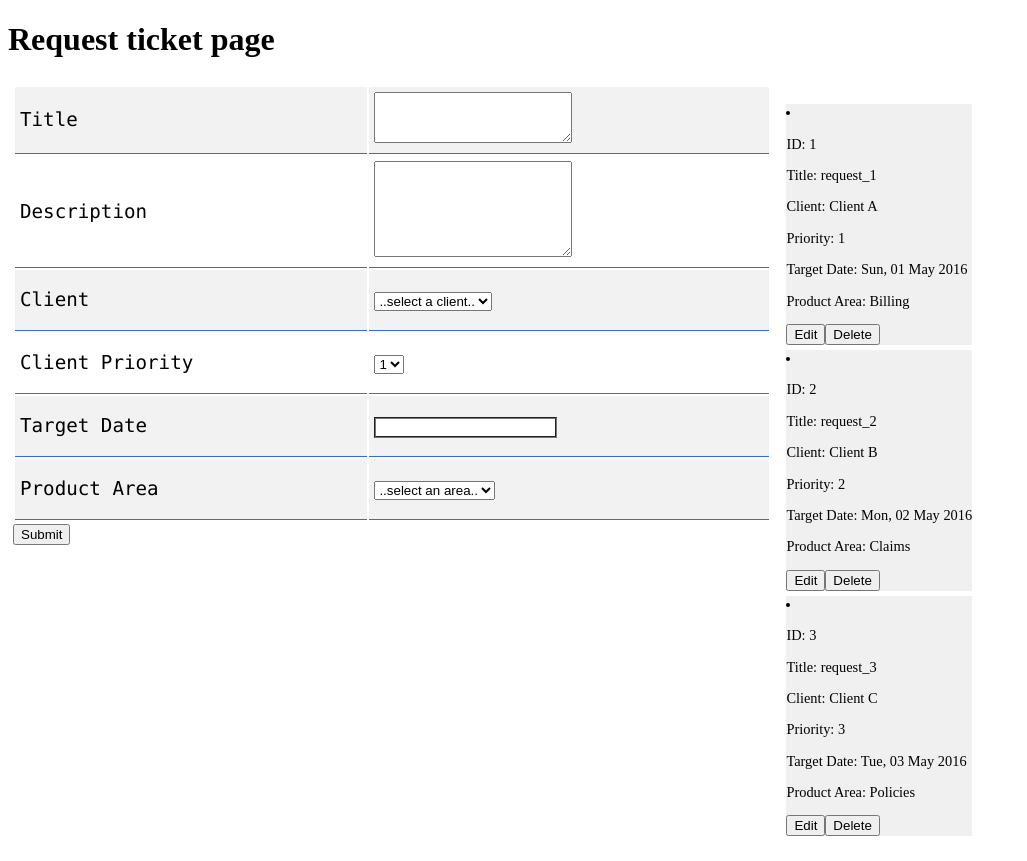
After one commit to vad2der/Feature_Request, a Flask app: page / in a window 1280 px wide. The commit adds this page. Shown: the whole page, without its empty margins (0-1027 px from the left). Run offline with Flask 2, Linux system fonts and the light colour scheme; data comes from the database, SQL or seed files in the repository; both versions use the stored data as it was after the commit; some libraries are stand-ins or nearby versions.

Commit message:
half implemented main page for the app. TODO: develop delete, update functions; implement logic to tackle priorities on back-side. functions are prepared - just use them

```diff
--- a/app.py
+++ b/app.py
@@ -4,19 +4,70 @@ currently it is a layer to call for db manupulations through dbObject layer
 """
 from models import ClientName, ProductArea
 import dbObject as db
-from flask import Flask, Request, render_template, flash, url_for
+from flask import Flask, request, Request, render_template, flash, url_for, jsonify
 from flask_restful import reqparse, abort, Api, Resource, fields, marshal_with
 
 
 app = Flask(__name__)
 api = Api(app)
 
+ticket_fields = {"id": fields.Integer,
+                 "title": fields.String,
+                 "description": fields.String,
+                 "client": fields.String,
+                 "client_priority": fields.Integer,
+                 "target_date": fields.DateTime,
+                 "ticket_url": fields.String,
+                 "product_area": fields.String}
+
 
 class FeatureRequest_api(Resource):
-    def get(self):
+    """
+    REST class for Reature request operations
+    """
+    @marshal_with(ticket_fields)
+    def get(self, param):
+        """
+        function for GET method
+        :param param:
+        :return:
+        """
+        if param == "all":
+            return db.get_all()
+
+    def post(self, param):
+        """
+        function for POST method
+        :param param:
+        :return:
+        """
+        if param =="new":
+            db.insert_new(title=request.form.get('title'),
+                          description=request.form.get('description'),
+                          client=request.form.get('client'),
+                          client_priority=request.form.get('client_priority'),
+                          target_date=request.form.get('target_date'),
+                          url_root=request.form.get('url_root'),
+                          product_area=request.form.get('product_area'))
+        return '', 201
+
+    def delete(self):
         pass
 
-    def post(self):
+    def update(self):
+        pass
+
+
+class Utils_api(Resource):
+    def get(self, param):
+        if param == "client_list":
+            return db.get_client_list()
+        if param == "possible_priorities":
+            return db.get_possible_priorities()
+        if param == "production_areas":
+            return db.get_production_area_list()
+
+    def post(self, param):
        pass
 
     def delete(self):
@@ -35,10 +86,14 @@ def requests_and_tickets():
 # ticket page
 @app.route('/ticket/<int:ticket_id>')
 def ticket(ticket_id):
-    ticket = db.get_requests_by_id_list([ticket_id])[0]
-    return render_template('ticket.html', ticket=ticket)
+    if ticket_id in db.get_all_ticket_ids():
+        ticket = db.get_requests_by_id_list([ticket_id])[0]
+        return render_template('ticket.html', ticket=ticket)
+    else:
+        return render_template('404ticket.html', ticket_id=ticket_id)
 
 api.add_resource(FeatureRequest_api, '/api/ticket/<param>')
+api.add_resource(Utils_api, '/api/<param>')
 
 
 def get_root_url():
@@ -55,7 +110,7 @@ if __name__ == "__main__":
     # will drop existing and create new tables
     db.create_tables()
     # test entries
-    db.insert_new("request_1", "description for request 1", ClientName.CLIENT_A, 1, '2016 05 01', get_root_url(), ProductArea.BILLING)
-    db.insert_new("request_2", "description for request 2", ClientName.CLIENT_B, 2, '2016 05 02', get_root_url(), ProductArea.CLAIM)
-    db.insert_new("request_3", "description for request 3", ClientName.CLIENT_C, 3, '2016 05 03', get_root_url(), ProductArea.POLICIES)
+    db.insert_new("request_1", "description for request 1", ClientName.CLIENT_A, 1, 'Sun, 01 May 2016', get_root_url(), ProductArea.BILLING)
+    db.insert_new("request_2", "description for request 2", ClientName.CLIENT_B, 2, 'Mon, 02 May 2016', get_root_url(), ProductArea.CLAIM)
+    db.insert_new("request_3", "description for request 3", ClientName.CLIENT_C, 3, 'Tue, 03 May 2016', get_root_url(), ProductArea.POLICIES)
     app.run(debug=True)
--- a/requirements.txt
+++ b/requirements.txt
@@ -1,8 +1,13 @@
+aniso8601==1.1.0
 enum==0.4.6
 Flask==0.10.1
+Flask-RESTful==0.3.5
 Flask-SQLAlchemy==2.1
 itsdangerous==0.24
 Jinja2==2.8
 MarkupSafe==0.23
+python-dateutil==2.5.2
+pytz==2016.3
+six==1.10.0
 SQLAlchemy==1.0.12
 Werkzeug==0.11.5
--- /dev/null
+++ b/static/scripts.js
@@ -0,0 +1,185 @@
+$client_drop_down = $('#client_drop_down');
+$possible_priorities = $('#possible_priorities');
+$production_area_drop_down = $('#production_area_drop_down');
+$ticket_list = $('#ticket_list');
+
+var ticketTemplate = "<li>"+
+                        "<p>ID: {{id}}</p>"+
+	                    "<p>Title: {{title}}</p>"+
+	                    "<p>Client: {{client}}</p>"+
+	                    "<p>Priority: {{client_priority}}</p>"+
+	                    "<p>Target Date: {{target_date}}</p>"+
+	                    "<p>Product Area: {{product_area}}</p>"+
+	                    "<button id='edit' data-id='{{id}}'>Edit</Button><button id='delete' data-id='{{id}}'>Delete</Button>"
+	                 "</li>";
+
+// function to fill drop down menu with possible client names
+var get_client_list = function() {
+     $.ajax({
+        type: 'GET',
+	    url: '/api/client_list',
+	    success: function(clients) {
+	        $client_drop_down.find('option').remove();
+	        $client_drop_down.append('<option disabled selected>..select a client..</option>');
+	        $.each(eval(clients), function (i, client){
+	            $client_drop_down.append('<option value="' + client + '">' + client + '</option>')
+	        });
+	    }
+	 })
+}
+// listener to fill client names into drop down menu
+$(window).load(get_client_list);
+
+
+// function to show and fill priority drop down
+var get_possible_priorities = function() {
+     $.ajax({
+        type: 'GET',
+	    url: '/api/possible_priorities',
+	    success: function(priorities) {
+	        $possible_priorities.find('option').remove();
+	        $.each(eval(priorities), function (i, priority){
+	            $possible_priorities.append('<option value="' + priority + '">' + priority + '</option>')
+	        });
+	    }
+	 })
+}
+// listener to fill priority drop down
+$(window).load(get_possible_priorities);
+
+// date picker
+$('#date').datepicker({ dateFormat: 'D, d M yy', minDate: 0, maxDate: '+1y', showAnim: 'show'});
+
+
+// production area drop down
+var get_production_areas = function() {
+     $.ajax({
+        type: 'GET',
+	    url: '/api/production_areas',
+	    success: function(areas) {
+	        $production_area_drop_down.find('option').remove();
+	        $production_area_drop_down.append('<option disabled selected>..select an area..</option>');
+	        $.each(eval(areas), function (i, area){
+	            $production_area_drop_down.append('<option value="' + area + '">' + area + '</option>')
+	        });
+	    }
+	 })
+}
+// listener to fill prod area drop down menu
+$(window).load(get_production_areas);
+
+// helper to show buttons
+var show_proper_buttons = function(){
+    if ($('#ticket_id').val().length > 0){
+        $('#submit').hide();
+        $('#update').show();
+    } else{
+        $('#submit').show();
+        $('#update').hide();
+    }
+}
+// listener to trigger show_proper_buttons
+$('#id').change(show_proper_buttons);
+
+var check_fields = function (object){
+    var check = true;
+    if ($('#ticket_title').val().length == 0){
+        check = false;
+        $('#ticket_title').toggle("bounce", {times: 2});
+        $('#ticket_title').show(50);
+    }
+    if ($('#ticket_description').val().length == 0){
+        check = false
+        $('#ticket_description').toggle("bounce", {times: 2});
+        $('#ticket_description').show(50);
+    }
+    if($('#client_drop_down').val() == null || $('#client_drop_down').val() == '..select a client..'){
+        $('#client_drop_down').toggle("bounce", {times: 2});
+        $('#client_drop_down').show(50);
+    }
+    if ($('#date').val().length == 0){
+        $('#date').toggle("bounce", {times: 2});
+        $('#date').show(50);
+    }
+    if($('#production_area_drop_down').val() == null || $('#production_area_drop_down').val() == '..select an area..'){
+        $('#production_area_drop_down').toggle("bounce", {times: 2});
+        $('#production_area_drop_down').show(50);
+    }
+}
+
+//function to insert a new ticket
+var insert_new_ticket = function(){
+    var d = $('#date').val();
+    var a = JSON.stringify(d).slice(1,4);
+    var day = JSON.stringify(d).slice(6,8);
+    var mm = JSON.stringify(d).slice(9,12);
+    var yy = JSON.stringify(d).slice(13, 17);
+    //alert('wd: '+a+', d: '+day+', m: '+mm+', y: '+yy)
+    var date = a+', '+day+' '+mm+' '+yy;
+    var new_request={
+        title: $('#ticket_title').val(),
+        description: $('#ticket_description').val(),
+        client: $('#client_drop_down').val(),
+        client_priority: $('#possible_priorities').val(),
+        target_date: date,
+        product_area: $('#production_area_drop_down').val(),
+        url_root: window.location.hostname
+    };
+    if(check_fields(new_request)){
+        $.ajax({
+			type: 'POST',
+			url: '/api/ticket/new',
+			data: new_request,
+			success: function() {
+				$('#ticket_title').empty();
+				$('#ticket_description').empty();
+				$('#date').empty();
+				get_client_list();
+				get_possible_priorities();
+				get_production_areas();
+				get_existing_tickets();
+			},
+			error: function() {
+				alert('Error inserting new request');
+			}
+		});
+	} else {
+	    alert('All fields should be filled');
+	}
+}
+$('#submit').click(insert_new_ticket);
+
+// fuction to  transfert data from li to form
+var transferDataToEdit = function(li){
+    //TODO: populate data
+    //alert(li);
+    $('#ticket_id').closest('tr').show(50);
+    //$('#ticket_id').val(li.find('#id').html())
+    //$('#ticket_title').val(li.find('#title').html());
+    $('#ticket_url').closest('tr').show(50);
+}
+
+$('#ticket_list').delegate('#edit', 'click', function(){
+    $li = $(this).closest('li');
+     transferDataToEdit($li);
+});
+
+// function to list existing entries
+var get_existing_tickets = function(){
+     $.ajax({
+        type: 'GET',
+	    url: '/api/ticket/all',
+	    success: function(tickets) {
+	        $ticket_list.empty();
+	        $.each(tickets, function (i, ticket){
+	            ticket.target_date = ticket.target_date.slice(0,17)
+	            $ticket_list.append(Mustache.render(ticketTemplate, ticket))
+	        });
+	    }
+	 })
+}
+$(window).load(get_existing_tickets);
+// function to edit an existing entry
+
+
+//function to remove an existing entry
--- a/static/style.css
+++ b/static/style.css
@@ -1,6 +1,8 @@
 table {
     width: 100%;
     font-family: "Lucida Console";
+    z-index: 1;
+    background-color: white;
 }
 
 tr, td {
@@ -8,9 +10,50 @@ tr, td {
 }
 
 tr:nth-child(even) {background-color: #f2f2f2}
-tr:hover {background-color: #99ccff}
+
 
 td {
     height: 50px;
     vertical-align: center;
+    padding: 5px;
 }
+
+#error{
+    font-family: "Lucida Console";
+    font-size: 1.875em;
+    font-weight: normal;
+}
+
+#ticket_request{
+    width: 60%;
+    padding: 5px;
+    float: left;
+    font-size: 1.2em;
+}
+
+#ticket_list{
+    width: auto;
+    padding: 5px;
+    float: left;
+    font-size: 0.9em;
+}
+
+ul {
+    list-style-position: inside;
+}
+
+ul li {
+    background: #F0F0F0;
+    margin: 5px;
+}
+#date {
+    -webkit-appearance: textfield;
+    background-color: white;
+    -webkit-rtl-ordering: logical;
+    -webkit-user-select: text;
+    cursor: auto;
+    padding: 1px;
+    border: 2px inset
+    z-index: 999;
+    border-style: groove;
+}
--- /dev/null
+++ b/templates/request_and_tickets.html
@@ -0,0 +1,68 @@
+<!DOCTYPE html>
+<html lang="en">
+<head>
+    <meta charset="UTF-8">
+    <title>Request and tickets</title>
+    <link rel="stylesheet" type="text/css" href="{{ url_for('static', filename='style.css')}}"></link>
+    <script src="https://ajax.googleapis.com/ajax/libs/jquery/2.2.0/jquery.min.js"></script>
+    <script src="https://ajax.googleapis.com/ajax/libs/jqueryui/1.11.4/jquery-ui.min.js"></script>
+    <script src="https://cdnjs.cloudflare.com/ajax/libs/mustache.js/2.2.1/mustache.min.js"></script>
+</head>
+<body>
+    <h1>Request ticket page</h1>
+<section id="ticket_request">
+    <table>
+        <tr hidden>
+            <td>ID</td>
+            <td><span id="ticket_id"></span></td>
+        </tr>
+        <tr>
+            <td>Title</td>
+            <td><textarea id="ticket_title"
+                       value="Input title of you request"
+                       onfocus="if (this.value == 'Input title of you request') this.value=''"
+                       maxlength="50"
+                       cols="22"
+                       rows="3"></textarea></td>
+        </tr>
+        <tr>
+            <td>Description</td>
+            <td><textarea id="ticket_description"
+                       value="Input concise description of your request"
+                       onfocus="if (this.value == 'Input concise description of your request') this.value=''"
+                       maxlength="200"
+                       rows="6"
+                       cols="22"></textarea></td>
+        </tr>
+        <tr>
+            <td>Client</td>
+            <td><select type="text" id="client_drop_down"></select></td>
+        </tr>
+        <tr>
+            <td>Client Priority</td>
+            <td><select type="text" id="possible_priorities"></select></td>
+        </tr>
+        <tr>
+            <td>Target Date</td>
+            <td><input id="date"> </input></td>
+        </tr>
+        <tr hidden>
+            <td>Ticket URL</td>
+            <td><span id="ticket_url"></span></td>
+        </tr>
+        <tr>
+            <td>Product Area</td>
+            <td><select type="text" id="production_area_drop_down"></select></td>
+        </tr>
+    </table>
+    <button id="submit">Submit</button>
+    <button id="update" hidden>Update</button>
+</section>
+
+<ul id="ticket_list"> List of existing tickets
+
+</ul>
+
+</body>
+<script src="{{ url_for('static', filename='scripts.js') }}"></script>
+</html>
```
Also changed, not shown: dbObject.py (+35 -7 lines), models.py (+8 -2 lines), templates/404ticket.html (added, +15 -0 lines), request_tickets.db.
